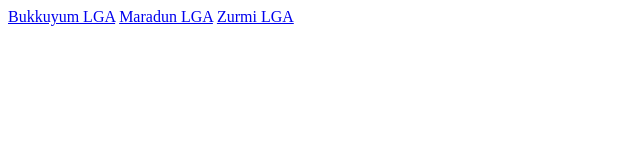
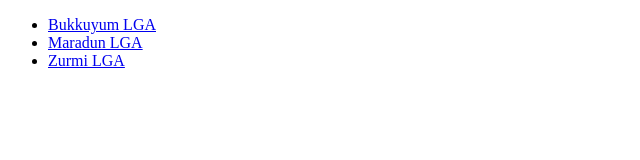
Before and after one commit to IyanuloluwaOlowe/Zamfara, a plain HTML site: page index.html in a window 1280 px wide. Shown: the whole page, without its empty margins (0-640 px from the left). Drawn offline with Linux system fonts and the light colour scheme.

Commit message:
Update index.html

```diff
--- a/index.html
+++ b/index.html
@@ -11,8 +11,11 @@
         <title>Bukkuyum LGA, Zamfara State</title>
     </head>
     <body>
-      <a href='./Bukkuyum/index.html'>Bukkuyum LGA</a>
-      <a href='./Maradun/index.html'>Maradun LGA</a>
-      <a href='./Zurmi/index.html'>Zurmi LGA</a>
+      <ul>
+          <li><a href='./Bukkuyum/index.html'>Bukkuyum LGA</a></li>
+          <li><a href='./Maradun/index.html'>Maradun LGA</a></li>
+          <li><a href='./Zurmi/index.html'>Zurmi LGA</a></li>
+        </ul>
+
     </body>
 </html>
```
